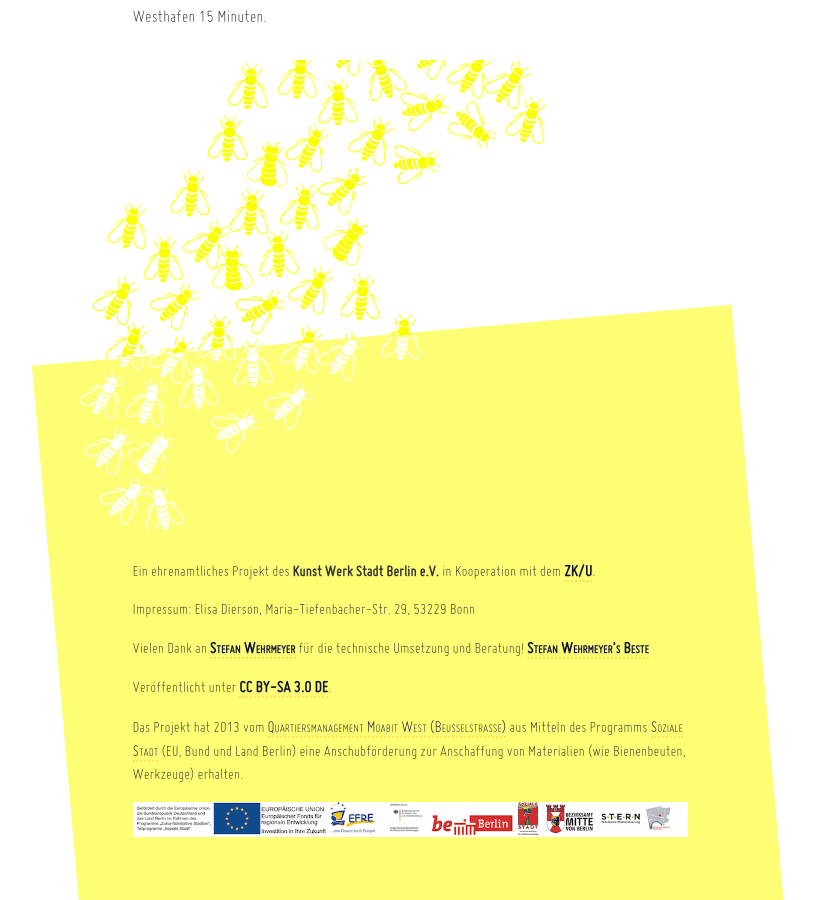
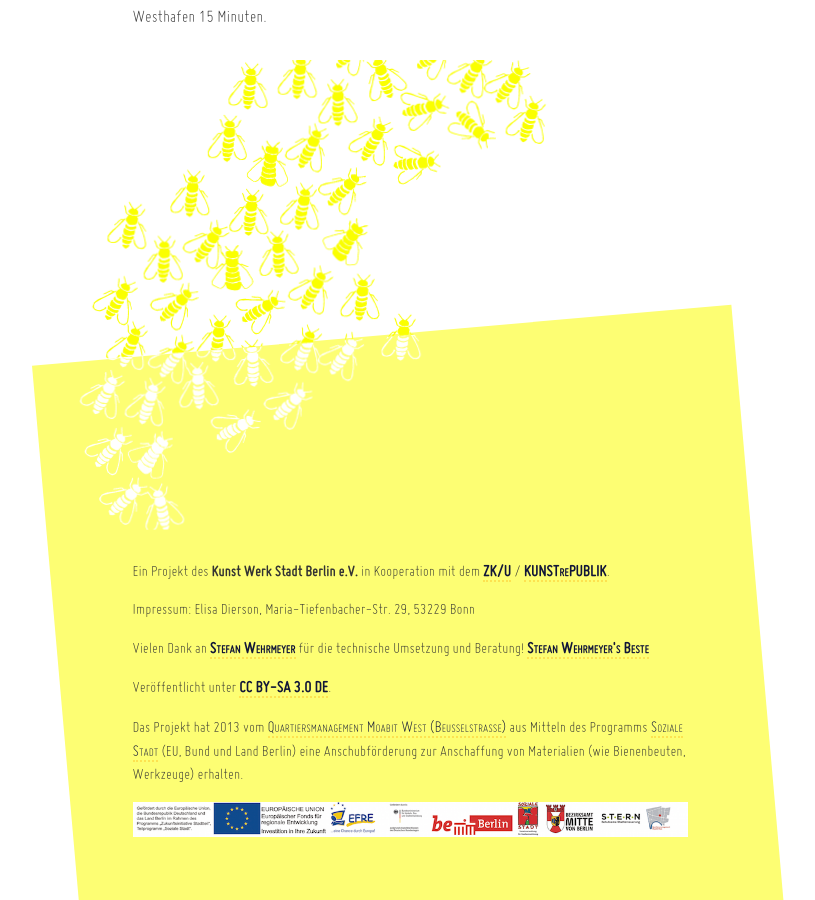
Before and after one commit to dieda/moabienen.berlin-bienenstadt.de, a Jekyll site: the page built from index.html, in a window 1280 px wide and 900 px high, scrolled down 3121 px. Shown: the whole window, without its empty margins (230-1045 px from the left). Built offline with Jekyll 4.4.1, drawn with Linux system fonts in a browser that asks for light colours.

Commit message:
Changed default.html (Partner)

```diff
--- a/_layouts/default.html
+++ b/_layouts/default.html
@@ -86,7 +86,7 @@
             </div>
             <div class="footer-text content">
               <p>
-                Ein ehrenamtliches Projekt des <strong>Kunst Werk Stadt Berlin e.V.</strong> in Kooperation mit dem <strong><a href="http://www.zku-berlin.org/">ZK/U</a></strong>.
+                Ein Projekt des <strong>Kunst Werk Stadt Berlin e.V.</strong> in Kooperation mit dem <strong><a href="http://www.zku-berlin.org/">ZK/U</a></strong> / <strong><a href="http://www.kunstrepublik.de/">KUNSTrePUBLIK</a></strong>.
               </p>
 
               <p>
```
